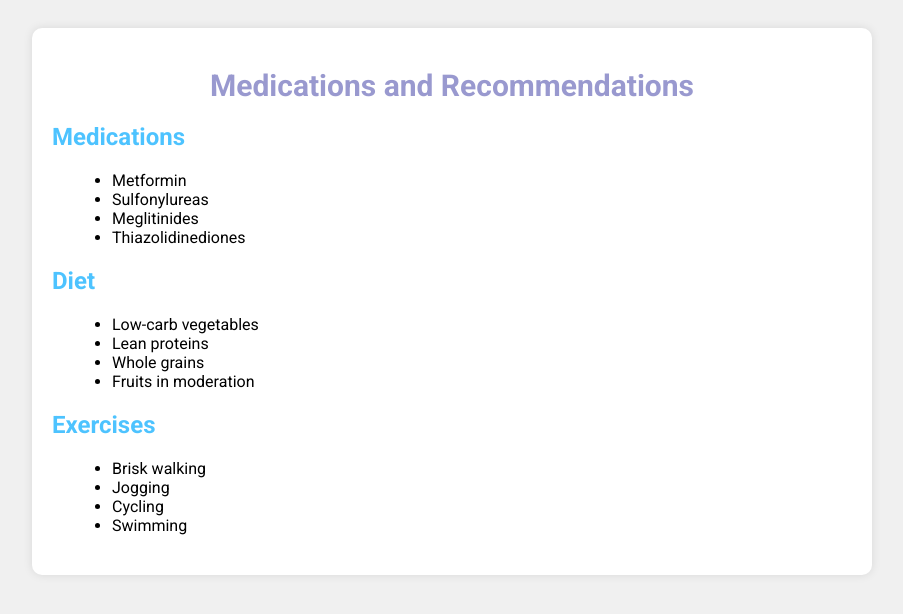
After one commit to Akshita200302/Diabetes-Prediction-System-Using-ML, a Django app: page /medications/ in a window 1280 px wide. The commit adds this page. Shown: the top 614 px of the page, without its empty margins (188-1091 px from the left). Run offline with Django 5.2, Linux system fonts and the light colour scheme.

Commit message:
Add files via upload

```diff
--- /dev/null
+++ b/SVM_project/templates/medications.html
@@ -0,0 +1,75 @@
+<!DOCTYPE html>
+<html lang="en">
+<head>
+    <meta charset="UTF-8">
+    <title>Medications and Recommendations</title>
+    <link href="https://fonts.googleapis.com/css2?family=Roboto:wght@400;700&display=swap" rel="stylesheet">
+    <style>
+        body {
+            background-color: #f0f0f0;
+            font-family: 'Roboto', sans-serif;
+            padding: 20px;
+        }
+        .container {
+            max-width: 800px;
+            margin: auto;
+            background-color: #ffffff;
+            padding: 20px;
+            border-radius: 10px;
+            box-shadow: 0 0 10px rgba(0, 0, 0, 0.1);
+        }
+        h1 {
+            color: #0086;
+            font-size: 30px;
+            font-weight: bold;
+            text-align: center;
+        }
+        .section {
+            margin: 20px 0;
+        }
+        .section h2 {
+            font-size: 24px;
+            color: #4dc3ff;
+        }
+        .section ul {
+            list-style-type: disc;
+            margin: 10px 20px;
+        }
+        .section p {
+            margin: 10px 0;
+        }
+    </style>
+</head>
+<body>
+<div class="container">
+    <h1>Medications and Recommendations</h1>
+    <div class="section">
+        <h2>Medications</h2>
+        <ul>
+            <li>Metformin</li>
+            <li>Sulfonylureas</li>
+            <li>Meglitinides</li>
+            <li>Thiazolidinediones</li>
+        </ul>
+    </div>
+    <div class="section">
+        <h2>Diet</h2>
+        <ul>
+            <li>Low-carb vegetables</li>
+            <li>Lean proteins</li>
+            <li>Whole grains</li>
+            <li>Fruits in moderation</li>
+        </ul>
+    </div>
+    <div class="section">
+        <h2>Exercises</h2>
+        <ul>
+            <li>Brisk walking</li>
+            <li>Jogging</li>
+            <li>Cycling</li>
+            <li>Swimming</li>
+        </ul>
+    </div>
+</div>
+</body>
+</html>
```
Also changed, not shown: SVM_project/templates/predict.html (added, +103 -0 lines), SVM_project/templates/home.html (line endings or trailing spaces).
